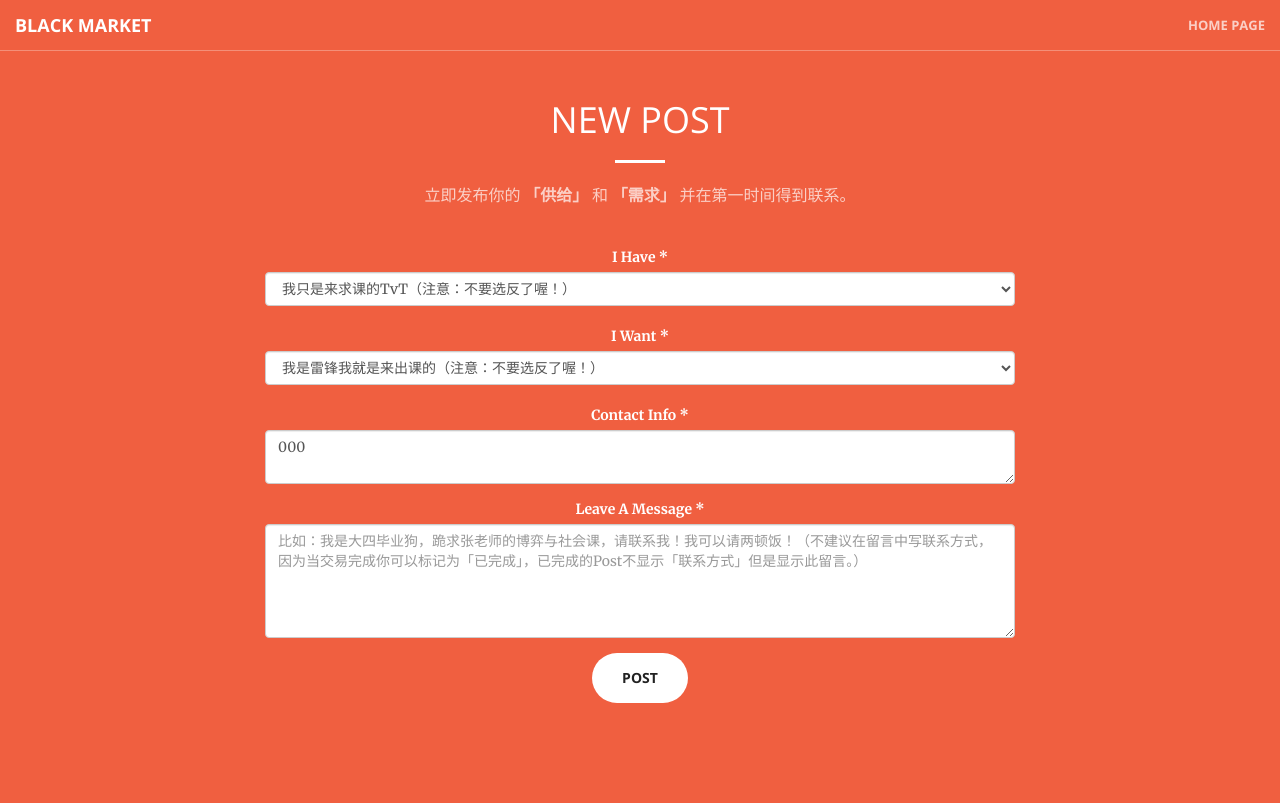
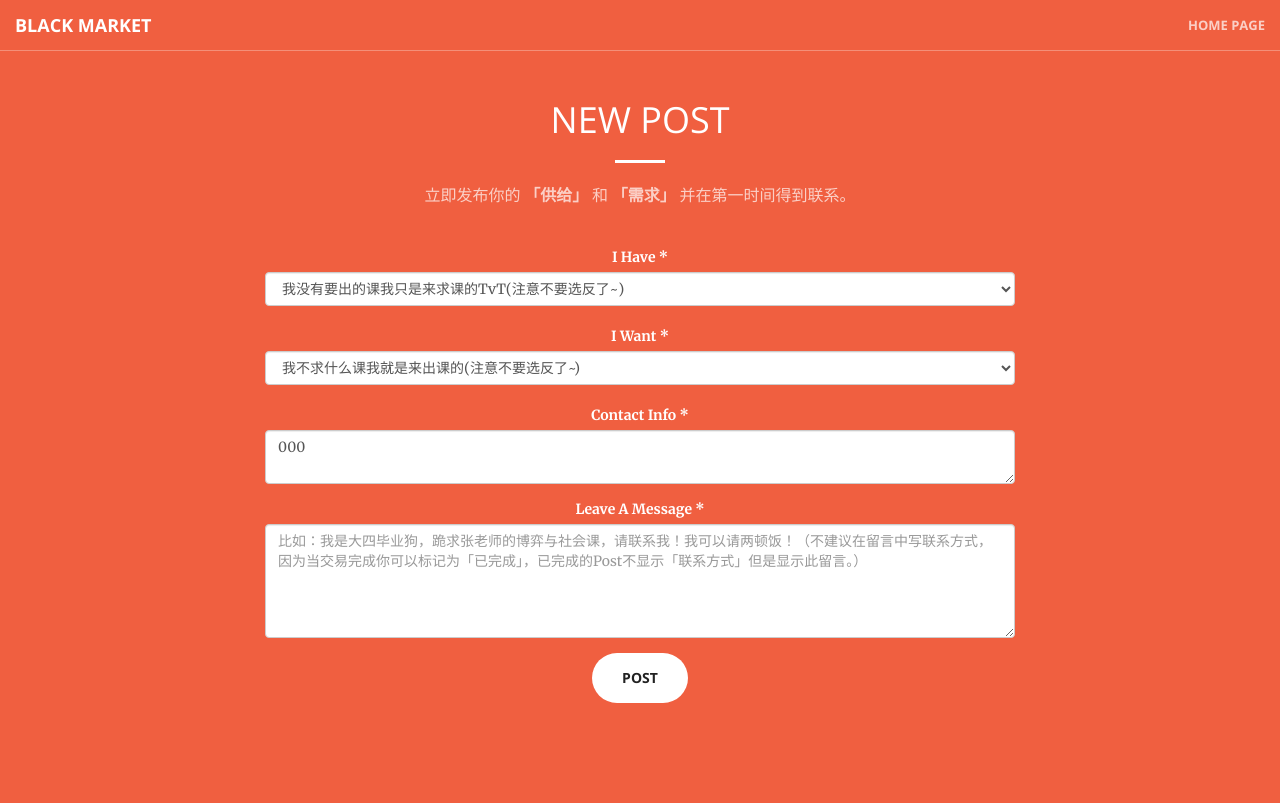
Before and after one commit to xanahopper/BlackMarket, a Python web app: template black_market/templates/newpost.html in a window 1280 px wide. Run offline with Jinja, Linux system fonts and the light colour scheme; the template is opened without the code that fills it: most values are stand-ins (such as "Sample title", 1, 10 or a date in 2020); some libraries are stand-ins or nearby versions.

Commit message:
better option names

```diff
--- a/black_market/templates/newpost.html
+++ b/black_market/templates/newpost.html
@@ -65,7 +65,7 @@
                         </h4><br>
                         <label for="demand_course">I Have *</label>
                         <select class="form-control" id="supplyCourse" name="supplyCourse">
-                            <option value="31">我只是来求课的TvT（注意：不要选反了喔！）</option>
+                            <option value="31">我没有要出的课我只是来求课的TvT(注意不要选反了~)</option>
                             <option value="1">概率统计1班 - 董镇喜</option>
                             <option value="2">概率统计2班 - 董镇喜</option>
                             <option value="3">中级微观经济学1班 - 雷晓燕</option>
@@ -99,7 +99,7 @@
                         </select><br>
                         <label for="demandCourse">I Want *</label>
                         <select class="form-control" id="demandCourse" name="demandCourse">
-                            <option value="32">我是雷锋我就是来出课的（注意：不要选反了喔！）</option>
+                            <option value="32">我不求什么课我就是来出课的(注意不要选反了~)</option>
                             <option value="1">概率统计1班 - 董镇喜</option>
                             <option value="2">概率统计2班 - 董镇喜</option>
                             <option value="3">中级微观经济学1班 - 雷晓燕</option>
```
